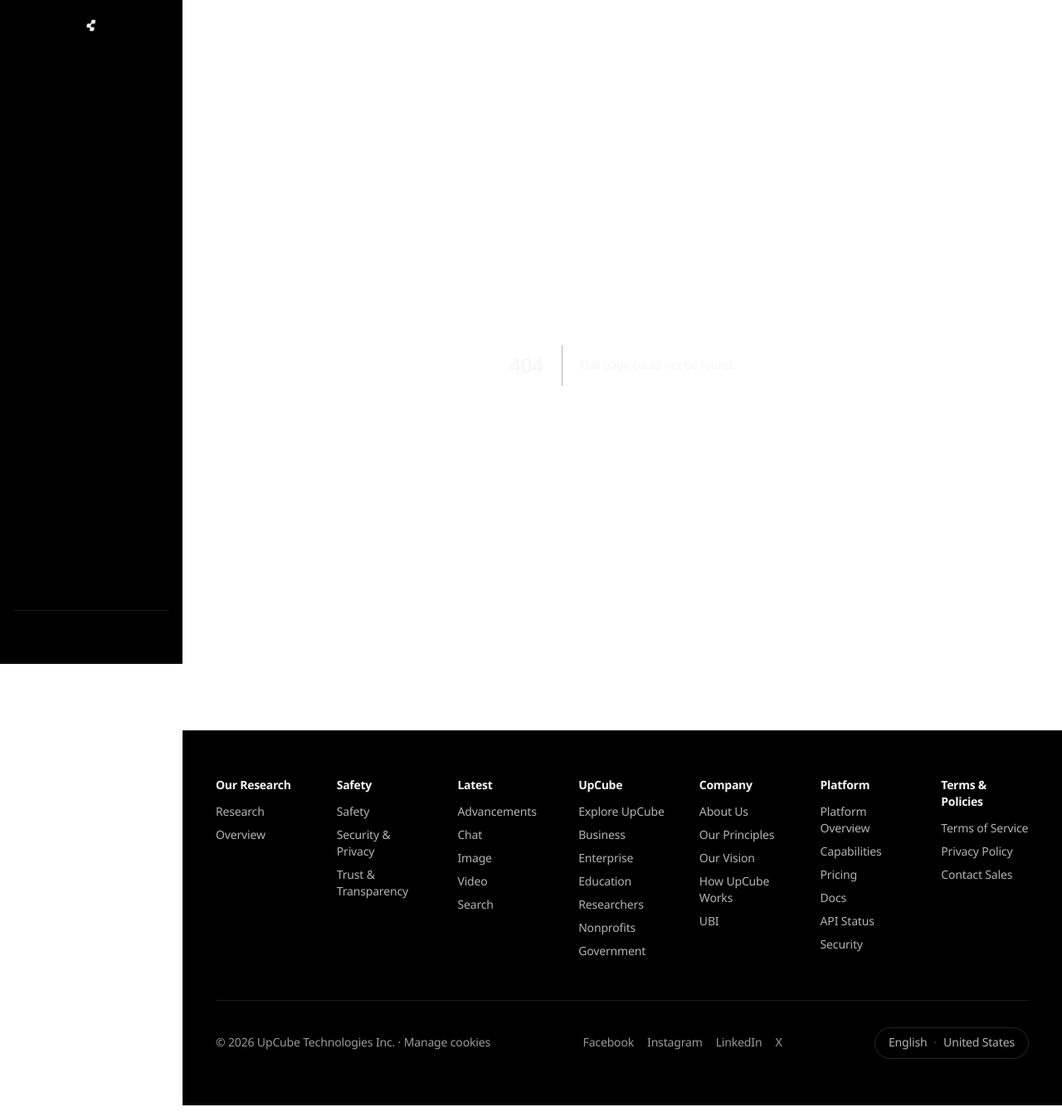
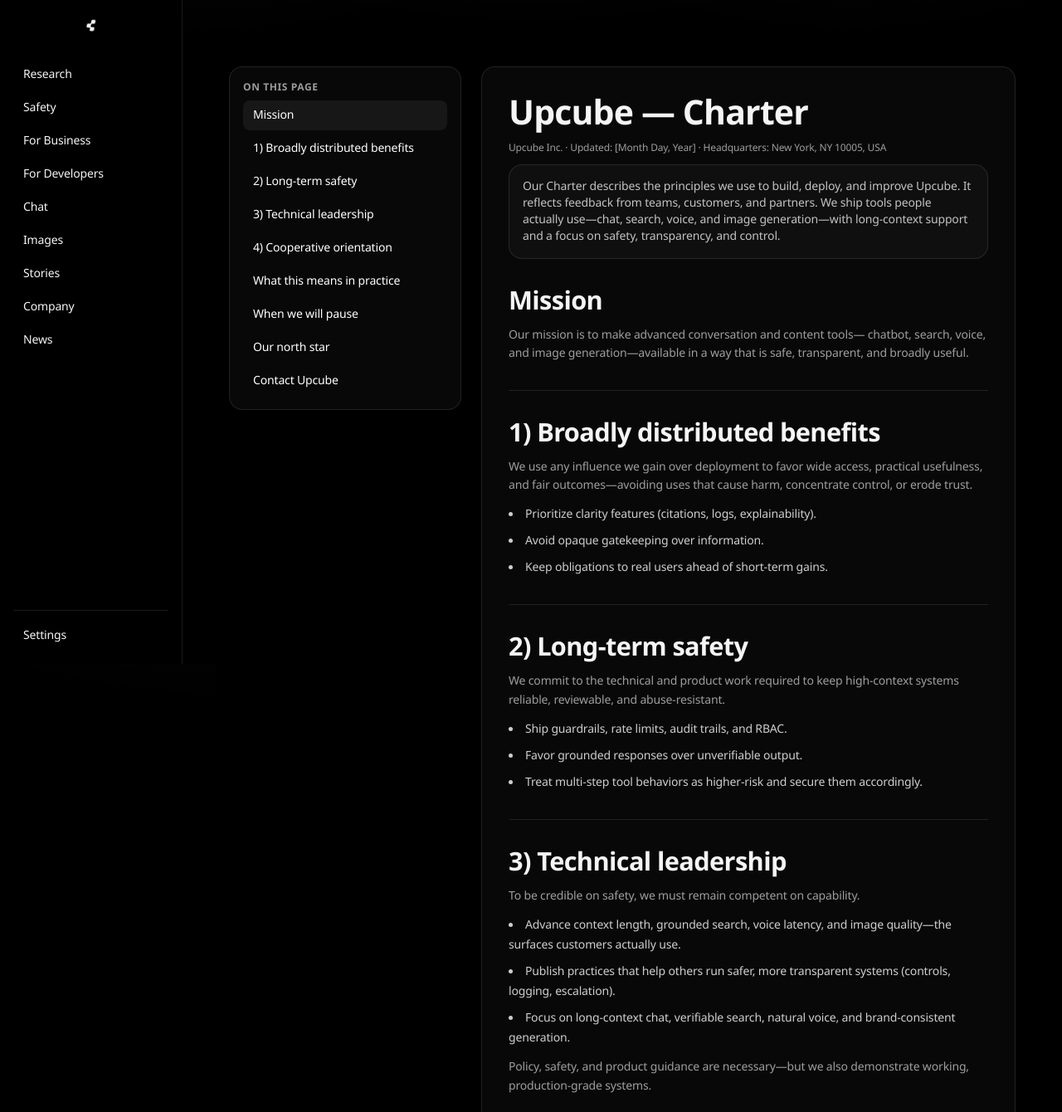
Before and after one commit to shadabchow-ui/upcube-frontend, a Next.js app: page /our-principles in a window 1280 px wide. Before the commit this address had no page. Shown: the top 1340 px of the page at 83% size. Built offline with nearby package versions, Linux system fonts and the light colour scheme.

Commit message:
Create page.tsx

```diff
--- /dev/null
+++ b/app/(docs)/our-principles/page.tsx
@@ -0,0 +1,188 @@
+import DocsShell from '@/components/docs/docs-shell'
+
+const toc = [
+  { id: 'mission', label: 'Mission' },
+  { id: 'benefits', label: '1) Broadly distributed benefits' },
+  { id: 'safety', label: '2) Long-term safety' },
+  { id: 'leadership', label: '3) Technical leadership' },
+  { id: 'cooperative', label: '4) Cooperative orientation' },
+  { id: 'practice', label: 'What this means in practice' },
+  { id: 'pause', label: 'When we will pause' },
+  { id: 'north-star', label: 'Our north star' },
+  { id: 'contact', label: 'Contact Upcube' },
+]
+
+function Section({
+  id,
+  title,
+  children,
+}: {
+  id: string
+  title: string
+  children: React.ReactNode
+}) {
+  return (
+    <section id={id} className="scroll-mt-24">
+      <h2 className="text-2xl font-semibold tracking-tight">{title}</h2>
+      <div className="mt-3 space-y-3 text-sm leading-6 text-white/80">
+        {children}
+      </div>
+      <div className="my-8 h-px w-full bg-white/10" />
+    </section>
+  )
+}
+
+export default function OurPrinciplesPage() {
+  return (
+    <DocsShell toc={toc}>
+      <header className="space-y-3">
+        <h1 className="text-3xl font-semibold tracking-tight">Upcube — Charter</h1>
+        <div className="text-xs text-white/60">
+          Upcube Inc. · Updated: [Month Day, Year] · Headquarters: New York, NY
+          10005, USA
+        </div>
+        <div className="rounded-2xl border border-white/10 bg-white/[0.03] p-4 text-sm text-white/75">
+          Our Charter describes the principles we use to build, deploy, and
+          improve Upcube. It reflects feedback from teams, customers, and
+          partners. We ship tools people actually use—chat, search, voice, and
+          image generation—with long-context support and a focus on safety,
+          transparency, and control.
+        </div>
+      </header>
+
+      <div className="mt-8">
+        <Section id="mission" title="Mission">
+          <p>
+            Our mission is to make advanced conversation and content tools—
+            chatbot, search, voice, and image generation—available in a way that
+            is safe, transparent, and broadly useful.
+          </p>
+        </Section>
+
+        <Section id="benefits" title="1) Broadly distributed benefits">
+          <p>
+            We use any influence we gain over deployment to favor wide access,
+            practical usefulness, and fair outcomes—avoiding uses that cause
+            harm, concentrate control, or erode trust.
+          </p>
+          <ul className="list-inside list-disc space-y-2">
+            <li>Prioritize clarity features (citations, logs, explainability).</li>
+            <li>Avoid opaque gatekeeping over information.</li>
+            <li>Keep obligations to real users ahead of short-term gains.</li>
+          </ul>
+        </Section>
+
+        <Section id="safety" title="2) Long-term safety">
+          <p>
+            We commit to the technical and product work required to keep
+            high-context systems reliable, reviewable, and abuse-resistant.
+          </p>
+          <ul className="list-inside list-disc space-y-2">
+            <li>Ship guardrails, rate limits, audit trails, and RBAC.</li>
+            <li>Favor grounded responses over unverifiable output.</li>
+            <li>
+              Treat multi-step tool behaviors as higher-risk and secure them
+              accordingly.
+            </li>
+          </ul>
+        </Section>
+
+        <Section id="leadership" title="3) Technical leadership">
+          <p>
+            To be credible on safety, we must remain competent on capability.
+          </p>
+          <ul className="list-inside list-disc space-y-2">
+            <li>
+              Advance context length, grounded search, voice latency, and image
+              quality—the surfaces customers actually use.
+            </li>
+            <li>
+              Publish practices that help others run safer, more transparent
+              systems (controls, logging, escalation).
+            </li>
+            <li>
+              Focus on long-context chat, verifiable search, natural voice, and
+              brand-consistent generation.
+            </li>
+          </ul>
+          <p className="text-white/70">
+            Policy, safety, and product guidance are necessary—but we also
+            demonstrate working, production-grade systems.
+          </p>
+        </Section>
+
+        <Section id="cooperative" title="4) Cooperative orientation">
+          <p>
+            We cooperate with teams, vendors, and policy groups to make
+            conversational technology safer and more understandable.
+          </p>
+          <ul className="list-inside list-disc space-y-2">
+            <li>Share patterns for tool calling, auditability, deployment.</li>
+            <li>Participate in standards for disclosure and safety controls.</li>
+            <li>
+              As systems gain power, share more reliability learnings and fewer
+              brittle internal details that put customers at risk.
+            </li>
+          </ul>
+          <p className="text-white/70">
+            Our goal is a wider ecosystem of trustworthy, controllable assistants—
+            not a single point of control.
+          </p>
+        </Section>
+
+        <Section id="practice" title="What this means in practice">
+          <ul className="list-inside list-disc space-y-2">
+            <li>
+              Default to explainable outputs (sources, steps taken, actions
+              called).
+            </li>
+            <li>
+              Make it possible to turn features off if they don’t fit compliance.
+            </li>
+            <li>
+              Treat customer data as customer-owned, with clear retention/export.
+            </li>
+            <li>
+              Stage higher-risk features behind explicit opt-ins and permissions.
+            </li>
+          </ul>
+        </Section>
+
+        <Section id="pause" title="When we will pause">
+          <p>If a capability, integration, or agentic behavior would likely:</p>
+          <ol className="list-inside list-decimal space-y-2">
+            <li>Reduce user safety or privacy,</li>
+            <li>Enable large-scale misuse, or</li>
+            <li>Create unreasonable dependency on a single provider,</li>
+          </ol>
+          <p>…we will delay or narrow the release until safeguards are in place.</p>
+        </Section>
+
+        <Section id="north-star" title="Our north star">
+          <p>
+            Upcube exists to help people understand more, decide faster, and
+            present better—not replace their judgment. As capabilities grow, this
+            Charter is how we keep the platform open, inspectable, and safe to
+            build on.
+          </p>
+          <p className="font-semibold text-white">
+            Upcube — chat, search, voice, images. Built to ship, governed to last.
+          </p>
+        </Section>
+
+        <section id="contact" className="scroll-mt-24">
+          <h2 className="text-2xl font-semibold tracking-tight">Contact Upcube</h2>
+          <div className="mt-3 text-sm leading-6 text-white/80">
+            <div className="font-semibold text-white">Upcube Inc.</div>
+            <div>New York, NY 10005, USA</div>
+            <div className="underline underline-offset-4">upcubeco@gmail.com</div>
+            <div className="mt-3 text-xs text-white/60">
+              Questions or feedback about this Charter? Email and include “Charter
+              feedback” in the subject.
+            </div>
+          </div>
+        </section>
+      </div>
+    </DocsShell>
+  )
+}
```
